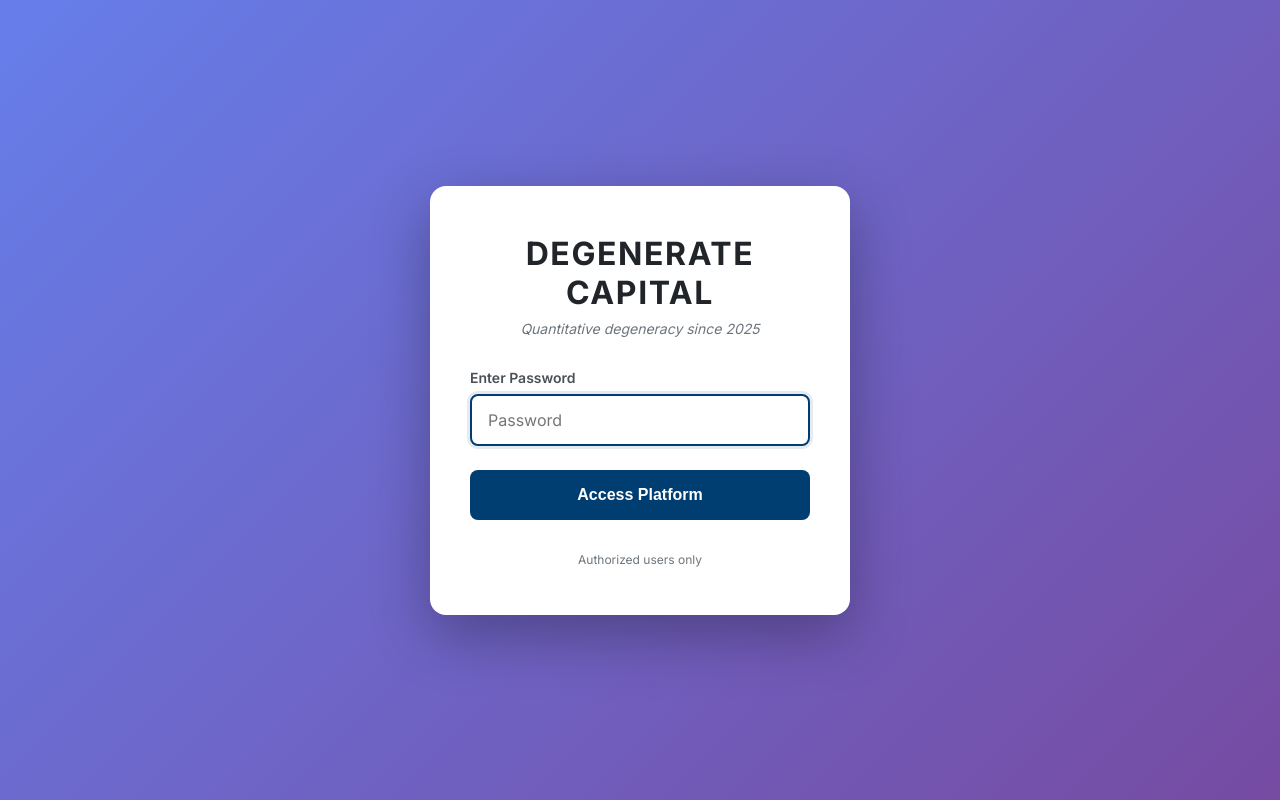
After one commit to christiantcurran-collab/premier-league-analytics, a Flask app: page /login in a window 1280 px wide. The commit adds this page. Run offline with Flask 3, Linux system fonts and the light colour scheme.

Commit message:
Add password protection, player props, and bookmaker anomaly detection
- Added password protection (Eva2020) with login page
- Updated to new Odds API key for subscription plan
- Added player props markets (shots, shots on target, tackles, passes, assists)
- Created bookmaker anomaly detection model (identifies 25%+ better odds)
- Added visual indicators for anomaly bets with fire emoji badge
- Added logout button to header
- Secured API routes with authentication decorator
- Updated model selector with 4th option for anomaly detection

```diff
--- a/app.py
+++ b/app.py
@@ -1,7 +1,7 @@
 # Premier League Betting Advice Application
 # Flask backend with statistical analysis
 
-from flask import Flask, render_template, jsonify, request
+from flask import Flask, render_template, jsonify, request, session, redirect, url_for
 from datetime import datetime, timedelta
 import json
 import statistics
@@ -9,15 +9,20 @@ from collections import defaultdict
 import sqlite3
 import os
 import requests
+import secrets
 
 app = Flask(__name__)
+app.secret_key = secrets.token_hex(32)  # Generate secure secret key for sessions
 
 # Database setup
 DATABASE = 'premier_league.db'
 
 # The Odds API Configuration
-ODDS_API_KEY = 'dd588f05071256cd9b9b60873719076a'
+ODDS_API_KEY = os.environ.get('ODDS_API_KEY', '9bc157f3e9720cc01a71655708f5c3ca')
 ODDS_API_BASE_URL = 'https://api.the-odds-api.com/v4'
+
+# Authentication
+APP_PASSWORD = 'Eva2020'
 
 def get_db():
     """Get database connection"""
@@ -131,6 +136,37 @@ class AdvancedBettingAnalyzer:
                     stats['corners_2h_away'].append(match['away_corners_total'] - match['away_corners_first_half'])
 
         return stats
+
+    def detect_bookmaker_anomalies(self, bookmaker_odds_list):
+        """
+        Detect bookmaker anomalies - where one bookmaker offers 25%+ better odds
+        bookmaker_odds_list: list of dicts with {'bookmaker': name, 'odds': decimal_odds}
+        Returns: dict with average_odds, best_odds, anomaly info
+        """
+        if not bookmaker_odds_list or len(bookmaker_odds_list) < 2:
+            return None
+
+        odds_values = [bm['odds'] for bm in bookmaker_odds_list]
+        avg_odds = statistics.mean(odds_values)
+        best_odds_data = max(bookmaker_odds_list, key=lambda x: x['odds'])
+        best_odds = best_odds_data['odds']
+
+        # Calculate how much better the best odds is compared to average
+        if avg_odds > 0:
+            percentage_better = ((best_odds - avg_odds) / avg_odds) * 100
+        else:
+            percentage_better = 0
+
+        is_anomaly = percentage_better >= 25  # 25% threshold
+
+        return {
+            'average_odds': round(avg_odds, 2),
+            'best_odds': round(best_odds, 2),
+            'best_bookmaker': best_odds_data['bookmaker'],
+            'percentage_better': round(percentage_better, 1),
+            'is_anomaly': is_anomaly,
+            'all_bookmakers': sorted(bookmaker_odds_list, key=lambda x: x['odds'], reverse=True)
+        }
 
     def calculate_ai_probability(self, home_team, away_team, bet_type, market, model='complex'):
         """
@@ -749,12 +785,12 @@ def fetch_premier_league_odds():
         params = {
             'apiKey': ODDS_API_KEY,
             'regions': 'uk,us',  # UK and US bookmakers
-            'markets': 'h2h,spreads,totals',  # Head-to-head, spreads, and totals markets
+            'markets': 'h2h,spreads,totals,player_shots_on_target,player_shots,player_tackles,player_passes,player_assists,btts',  # All available markets
             'oddsFormat': 'decimal',
             'dateFormat': 'iso'
         }
 
-        response = requests.get(url, params=params, timeout=10)
+        response = requests.get(url, params=params, timeout=15)
         response.raise_for_status()
 
         data = response.json()
@@ -835,8 +871,37 @@ def format_odds_data(odds_data):
 
     return formatted_matches
 
+# Authentication decorator
+def require_auth(f):
+    """Decorator to require authentication"""
+    def decorated_function(*args, **kwargs):
+        if not session.get('authenticated'):
+            return redirect(url_for('login'))
+        return f(*args, **kwargs)
+    decorated_function.__name__ = f.__name__
+    return decorated_function
+
 # Routes
+@app.route('/login', methods=['GET', 'POST'])
+def login():
+    """Login page"""
+    if request.method == 'POST':
+        password = request.form.get('password')
+        if password == APP_PASSWORD:
+            session['authenticated'] = True
+            return redirect(url_for('index'))
+        else:
+            return render_template('login.html', error='Incorrect password')
+    return render_template('login.html')
+
+@app.route('/logout')
+def logout():
+    """Logout"""
+    session.clear()
+    return redirect(url_for('login'))
+
 @app.route('/')
+@require_auth
 def index():
     """Main page"""
     return render_template('index.html')
@@ -1245,12 +1310,13 @@ def live_odds():
         return jsonify({'error': 'Internal server error'}), 500
 
 @app.route('/api/value-bets')
+@require_auth
 def value_bets():
     """Get value bets with EV calculations"""
     try:
         # Get filters from query params
         region_filter = request.args.get('region', 'both')  # 'uk', 'us', or 'both'
-        ai_model = request.args.get('model', 'complex')  # 'simple', 'opponent', or 'complex'
+        ai_model = request.args.get('model', 'complex')  # 'simple', 'opponent', 'complex', or 'anomaly'
 
         # Fetch live odds
         odds_data = fetch_premier_league_odds()
@@ -1319,23 +1385,59 @@ def value_bets():
                                 if 'draw' not in h2h_odds or price > h2h_odds['draw']['odds']:
                                     h2h_odds['draw'] = {'odds': price, 'bookmaker': bookmaker.get('title'), 'region': bm_region}
 
-            # Fetch team stats once per match
-            home_stats = analyzer.get_team_historical_stats(home_team, seasons=1)
-            away_stats = analyzer.get_team_historical_stats(away_team, seasons=1)
+            # Fetch team stats once per match (skip for anomaly model)
+            home_stats = None
+            away_stats = None
+            if ai_model != 'anomaly':
+                home_stats = analyzer.get_team_historical_stats(home_team, seasons=1)
+                away_stats = analyzer.get_team_historical_stats(away_team, seasons=1)
+
+            # For anomaly model, collect all bookmaker odds for each market
+            if ai_model == 'anomaly':
+                # Collect all bookmaker odds for moneyline markets
+                moneyline_all_odds = {'home_win': [], 'draw': [], 'away_win': []}
+                for bookmaker in filtered_bookmakers:
+                    for market in bookmaker.get('markets', []):
+                        if market.get('key') == 'h2h':
+                            for outcome in market.get('outcomes', []):
+                                team = outcome.get('name')
+                                price = outcome.get('price')
+                                bm_data = {'bookmaker': bookmaker.get('title'), 'odds': price}
+
+                                if team == home_team:
+                                    moneyline_all_odds['home_win'].append(bm_data)
+                                elif team == away_team:
+                                    moneyline_all_odds['away_win'].append(bm_data)
+                                elif team == 'Draw':
+                                    moneyline_all_odds['draw'].append(bm_data)
 
             # Create value bets for moneyline
             for market in moneyline_markets:
                 if market in h2h_odds:
-                    try:
-                        ai_prob = analyzer.calculate_ai_probability(home_team, away_team, 'moneyline', market, ai_model)
-                    except Exception as e:
-                        print(f"Error calculating moneyline probability for {home_team} vs {away_team}: {e}")
-                        ai_prob = None
+                    # Anomaly model uses different logic
+                    if ai_model == 'anomaly':
+                        anomaly_data = analyzer.detect_bookmaker_anomalies(moneyline_all_odds[market])
+                        if anomaly_data and anomaly_data['is_anomaly']:
+                            # Use average odds as "implied probability"
+                            ai_prob = analyzer.calculate_implied_probability(anomaly_data['average_odds'])
+                            best_odds = anomaly_data['best_odds']
+                            implied_prob = analyzer.calculate_implied_probability(best_odds)
+                            ev = analyzer.calculate_ev(ai_prob, best_odds)
+                        else:
+                            ai_prob = None
+                    else:
+                        try:
+                            ai_prob = analyzer.calculate_ai_probability(home_team, away_team, 'moneyline', market, ai_model)
+                        except Exception as e:
+                            print(f"Error calculating moneyline probability for {home_team} vs {away_team}: {e}")
+                            ai_prob = None
 
                     if ai_prob:
-                        best_odds = h2h_odds[market]['odds']
-                        implied_prob = analyzer.calculate_implied_probability(best_odds)
-                        ev = analyzer.calculate_ev(ai_prob, best_odds)
+                        # For anomaly model, we already calculated these
+                        if ai_model != 'anomaly':
+                            best_odds = h2h_odds[market]['odds']
+                            implied_prob = analyzer.calculate_implied_probability(best_odds)
+                            ev = analyzer.calculate_ev(ai_prob, best_odds)
 
                         # Calculate historical probability
                         hist_prob = 0
@@ -1360,7 +1462,11 @@ def value_bets():
 
                         # Generate explanation using already-fetched stats
                         explanation = ""
-                        if ai_model == 'simple' and home_stats and away_stats:
+                        if ai_model == 'anomaly':
+                            anomaly_info = analyzer.detect_bookmaker_anomalies(moneyline_all_odds[market])
+                            if anomaly_info:
+                                explanation = f"Anomaly detected! {anomaly_info['best_bookmaker']} offers {anomaly_info['best_odds']} vs market avg {anomaly_info['average_odds']} ({anomaly_info['percentage_better']}% better)"
+                        elif ai_model == 'simple' and home_stats and away_stats:
                             if market == 'home_win':
                                 explanation = f"{home_team} won {home_stats['home']['wins']} of {home_stats['home']['total']} home games this season ({round(home_stats['home']['wins']/max(home_stats['home']['total'],1)*100, 1)}%)"
                             elif market == 'away_win':
@@ -1464,6 +1570,62 @@ def value_bets():
                         'region': odds_data['region'],
                         'explanation': explanation
                     })
+
+            # Add Player Props if available
+            for bookmaker in filtered_bookmakers:
+                for market in bookmaker.get('markets', []):
+                    market_key = market.get('key', '')
+
+                    # Check if it's a player prop market
+                    player_prop_markets = ['player_shots', 'player_shots_on_target', 'player_tackles', 'player_passes', 'player_assists']
+
+                    if market_key in player_prop_markets:
+                        for outcome in market.get('outcomes', []):
+                            player_name = outcome.get('description', '')
+                            over_under = outcome.get('name', '').lower()
+                            point = outcome.get('point', 0)
+                            price = outcome.get('price', 0)
+
+                            if price > 0:
+                                # For player props, use average odds as baseline (simplified)
+                                # Since we don't have historical player data
+                                avg_implied_prob = 0.5  # Neutral probability
+                                ai_prob = avg_implied_prob
+
+                                implied_prob = analyzer.calculate_implied_probability(price)
+                                ev = analyzer.calculate_ev(ai_prob, price)
+
+                                # Only include if data is complete
+                                if player_name and point:
+                                    market_display_name = {
+                                        'player_shots': 'Shots',
+                                        'player_shots_on_target': 'Shots on Target',
+                                        'player_tackles': 'Tackles',
+                                        'player_passes': 'Passes',
+                                        'player_assists': 'Assists'
+                                    }.get(market_key, market_key)
+
+                                    bet_description = f"{player_name} {over_under.capitalize()} {point} {market_display_name}"
+
+                                    bm_key = bookmaker.get('key', '')
+                                    bm_region = 'UK' if bm_key in ['williamhill', 'skybet', 'paddypower', 'betfair', 'coral', 'ladbrokes', 'unibet'] else 'US'
+
+                                    value_bets_list.append({
+                                        'match': f"{home_team} vs {away_team}",
+                                        'home_team': home_team,
+                                        'away_team': away_team,
+                                        'commence_time': commence_time,
+                                        'bet_type': 'Player Props',
+                                        'market': bet_description,
+                                        'ai_probability': round(ai_prob * 100, 2),
+                                        'implied_probability': round(implied_prob * 100, 2),
+                                        'historical_probability': round(ai_prob * 100, 2),
+                                        'ev': round(ev, 2),
+                                        'best_odds': round(price, 2),
+                                        'bookmaker': bookmaker.get('title'),
+                                        'region': bm_region,
+                                        'explanation': f"Player prop for {player_name} - {market_display_name} line at {point}"
+                                    })
 
         # Sort by EV (highest first)
         value_bets_list.sort(key=lambda x: x['ev'], reverse=True)
--- /dev/null
+++ b/templates/login.html
@@ -0,0 +1,171 @@
+<!DOCTYPE html>
+<html lang="en">
+<head>
+    <meta charset="UTF-8">
+    <meta name="viewport" content="width=device-width, initial-scale=1.0">
+    <meta name="theme-color" content="#003d71">
+    <title>Login - Degenerate Capital</title>
+    <link rel="preconnect" href="https://fonts.googleapis.com">
+    <link rel="preconnect" href="https://fonts.gstatic.com" crossorigin>
+    <link href="https://fonts.googleapis.com/css2?family=Inter:wght@400;500;600;700&display=swap" rel="stylesheet">
+    <style>
+        :root {
+            --primary-blue: #003d71;
+            --gray-50: #f8f9fa;
+            --gray-600: #6c757d;
+            --gray-700: #495057;
+            --gray-900: #212529;
+            --danger: #dc3545;
+        }
+
+        * {
+            margin: 0;
+            padding: 0;
+            box-sizing: border-box;
+        }
+
+        body {
+            font-family: 'Inter', -apple-system, BlinkMacSystemFont, 'Segoe UI', sans-serif;
+            background: linear-gradient(135deg, #667eea 0%, #764ba2 100%);
+            min-height: 100vh;
+            display: flex;
+            align-items: center;
+            justify-content: center;
+            padding: 1rem;
+        }
+
+        .login-container {
+            background: white;
+            border-radius: 1rem;
+            box-shadow: 0 20px 60px rgba(0, 0, 0, 0.3);
+            padding: 3rem 2.5rem;
+            width: 100%;
+            max-width: 420px;
+        }
+
+        .login-header {
+            text-align: center;
+            margin-bottom: 2rem;
+        }
+
+        .login-title {
+            font-size: 2rem;
+            font-weight: 700;
+            color: var(--gray-900);
+            margin-bottom: 0.5rem;
+            letter-spacing: 0.05em;
+        }
+
+        .login-subtitle {
+            font-size: 0.875rem;
+            color: var(--gray-600);
+            font-style: italic;
+        }
+
+        .login-form {
+            display: flex;
+            flex-direction: column;
+            gap: 1.5rem;
+        }
+
+        .form-group {
+            display: flex;
+            flex-direction: column;
+            gap: 0.5rem;
+        }
+
+        .form-label {
+            font-size: 0.875rem;
+            font-weight: 600;
+            color: var(--gray-700);
+        }
+
+        .form-input {
+            padding: 0.875rem 1rem;
+            font-size: 1rem;
+            border: 2px solid #e9ecef;
+            border-radius: 0.5rem;
+            font-family: 'Inter', sans-serif;
+            transition: all 0.2s;
+        }
+
+        .form-input:focus {
+            outline: none;
+            border-color: var(--primary-blue);
+            box-shadow: 0 0 0 3px rgba(0, 61, 113, 0.1);
+        }
+
+        .btn-login {
+            padding: 1rem;
+            font-size: 1rem;
+            font-weight: 600;
+            background-color: var(--primary-blue);
+            color: white;
+            border: none;
+            border-radius: 0.5rem;
+            cursor: pointer;
+            transition: all 0.2s;
+        }
+
+        .btn-login:hover {
+            background-color: #002945;
+            transform: translateY(-1px);
+            box-shadow: 0 4px 12px rgba(0, 61, 113, 0.3);
+        }
+
+        .error-message {
+            background-color: #f8d7da;
+            color: var(--danger);
+            padding: 0.75rem 1rem;
+            border-radius: 0.5rem;
+            font-size: 0.875rem;
+            text-align: center;
+            border: 1px solid #f5c2c7;
+        }
+
+        .login-footer {
+            margin-top: 2rem;
+            text-align: center;
+            font-size: 0.75rem;
+            color: var(--gray-600);
+        }
+    </style>
+</head>
+<body>
+    <div class="login-container">
+        <div class="login-header">
+            <h1 class="login-title">DEGENERATE CAPITAL</h1>
+            <p class="login-subtitle">Quantitative degeneracy since 2025</p>
+        </div>
+
+        {% if error %}
+        <div class="error-message">
+            {{ error }}
+        </div>
+        {% endif %}
+
+        <form class="login-form" method="POST">
+            <div class="form-group">
+                <label class="form-label" for="password">Enter Password</label>
+                <input
+                    type="password"
+                    id="password"
+                    name="password"
+                    class="form-input"
+                    placeholder="Password"
+                    required
+                    autofocus
+                >
+            </div>
+
+            <button type="submit" class="btn-login">
+                Access Platform
+            </button>
+        </form>
+
+        <div class="login-footer">
+            <p>Authorized users only</p>
+        </div>
+    </div>
+</body>
+</html>
```
Also changed, not shown: static/app.js (+7 -2 lines), static/style.css (+35 -0 lines), templates/index.html (+8 -3 lines).
